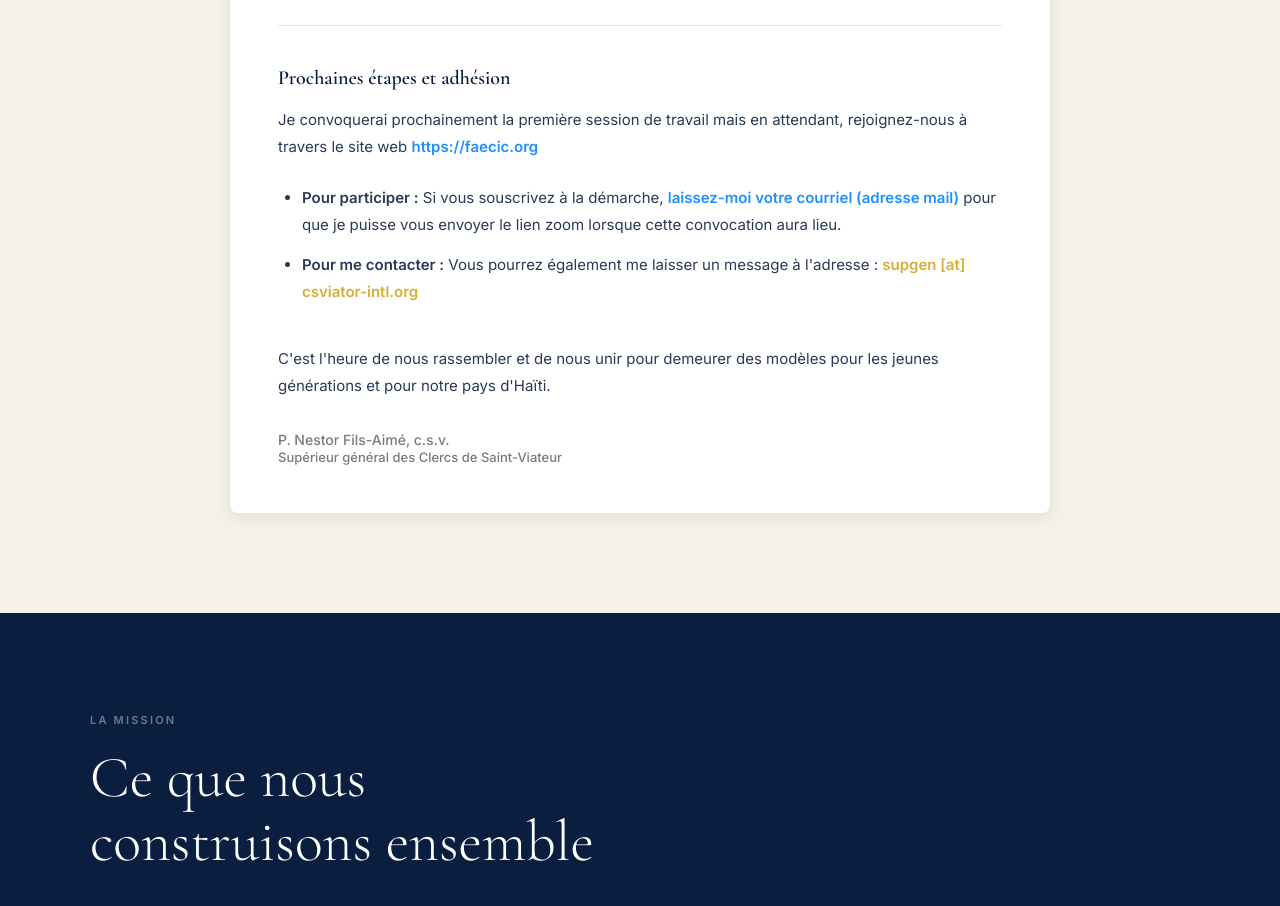
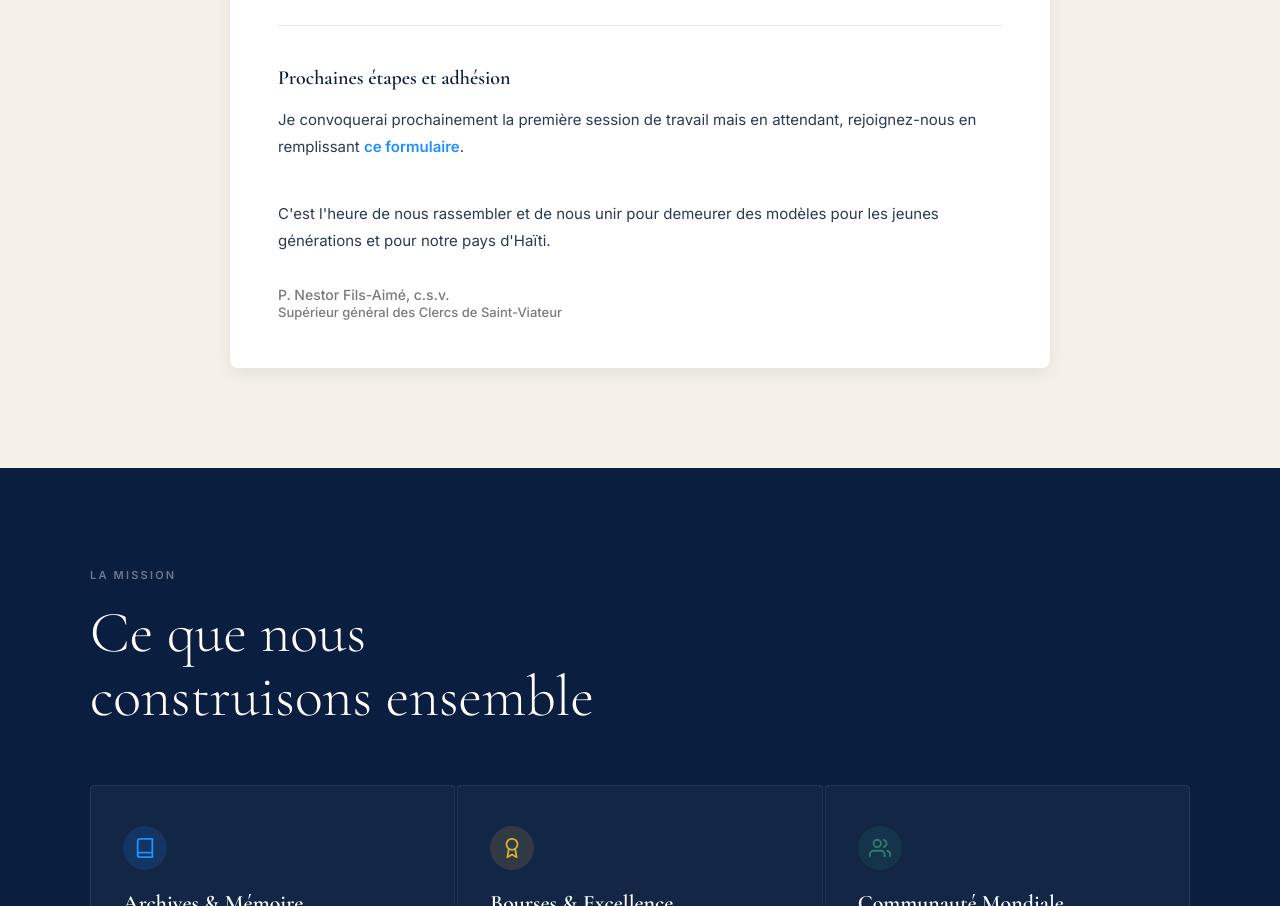
Before and after one commit to faecic/lancement-2026, a plain HTML site: page index.html in a window 1280 px wide. Shown: the part 4060-4966 px from the top of the page. Drawn offline with nearby package versions, Linux system fonts and the light colour scheme.

Commit message:
minor cosmetic changes around contact point

```diff
--- a/index.html
+++ b/index.html
@@ -1371,12 +1371,12 @@
         <div style="margin-top: 2.5rem; padding-top: 2.5rem; border-top: 1px solid rgba(10,30,63,0.1);">
           <h4 style="font-family: var(--font-display); font-size: 20px; font-weight: 600; color: var(--navy); margin-bottom: 1rem;">Prochaines étapes et adhésion</h4>
           <p style="font-size: 15px; line-height: 1.8; color: #2a3a55; margin-bottom: 1.5rem;">
-            Je convoquerai prochainement la première session de travail mais en attendant, rejoignez-nous à travers le site web <a href="https://faecic.org" style="color: var(--sky); text-decoration: none; font-weight: 600;">https://faecic.org</a>
+            Je convoquerai prochainement la première session de travail mais en attendant, rejoignez-nous en remplissant <a href="https://forms.gle/8oYMGCNoAzX4rpiY6" style="color: var(--sky); text-decoration: none; font-weight: 600;">ce formulaire</a>.
           </p>
-          <ul style="margin-left: 1.5rem; margin-bottom: 1.5rem; font-size: 15px; line-height: 1.8; color: #2a3a55;">
+          <!--<ul style="margin-left: 1.5rem; margin-bottom: 1.5rem; font-size: 15px; line-height: 1.8; color: #2a3a55;">
             <li style="margin-bottom: 0.8rem;"><strong>Pour participer :</strong> Si vous souscrivez à la démarche, <a href="https://forms.gle/8oYMGCNoAzX4rpiY6" style="color: var(--sky); text-decoration: none; font-weight: 600;">laissez-moi votre courriel (adresse mail)</a> pour que je puisse vous envoyer le lien zoom lorsque cette convocation aura lieu.</li>
             <li><strong>Pour me contacter :</strong> Vous pourrez également me laisser un message à l'adresse : <span id="email-display" style="color: var(--sky); font-weight: 600;"></span></li>
-          </ul>
+          </ul>-->
         </div>
 
         <!-- Closing -->
```
